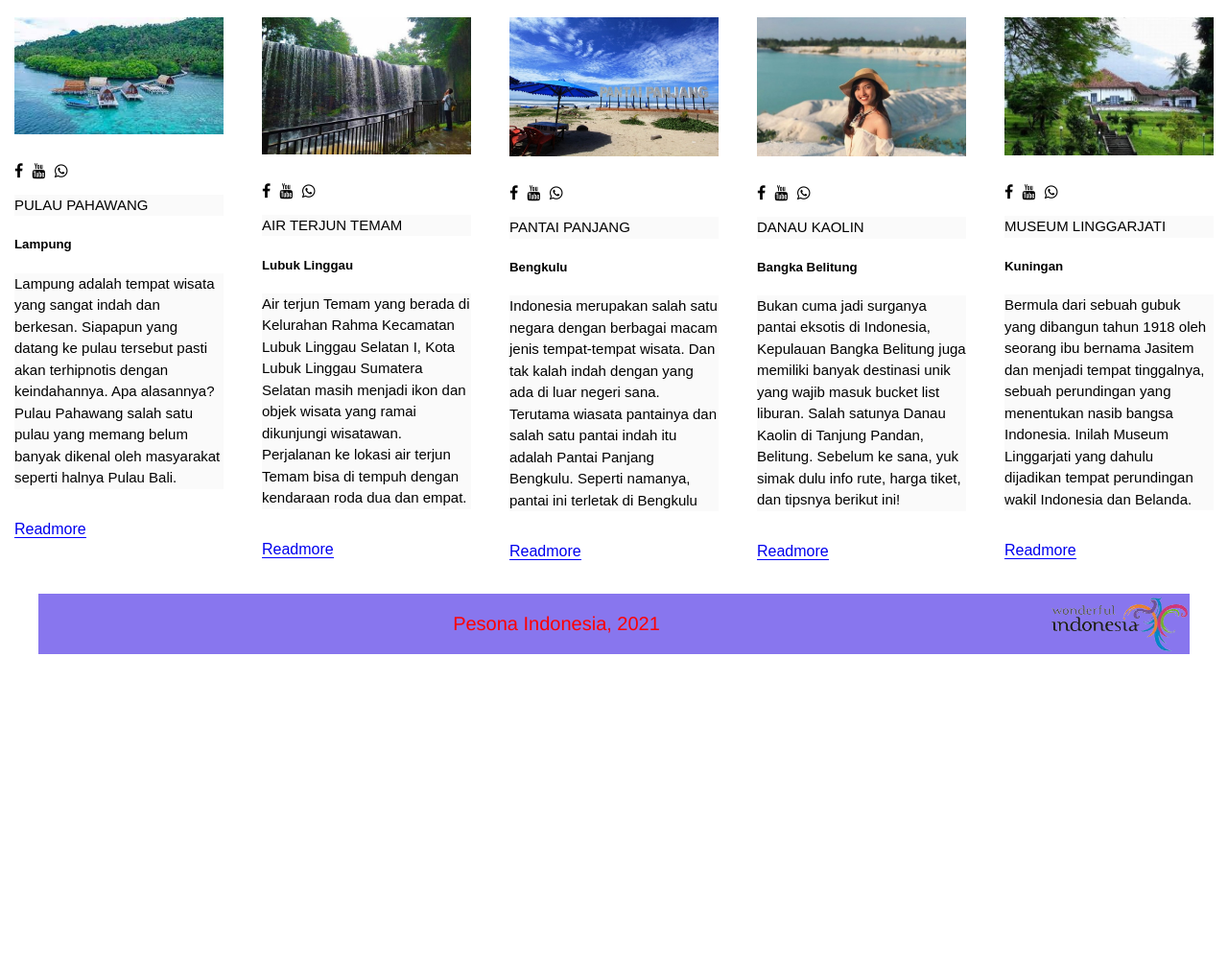
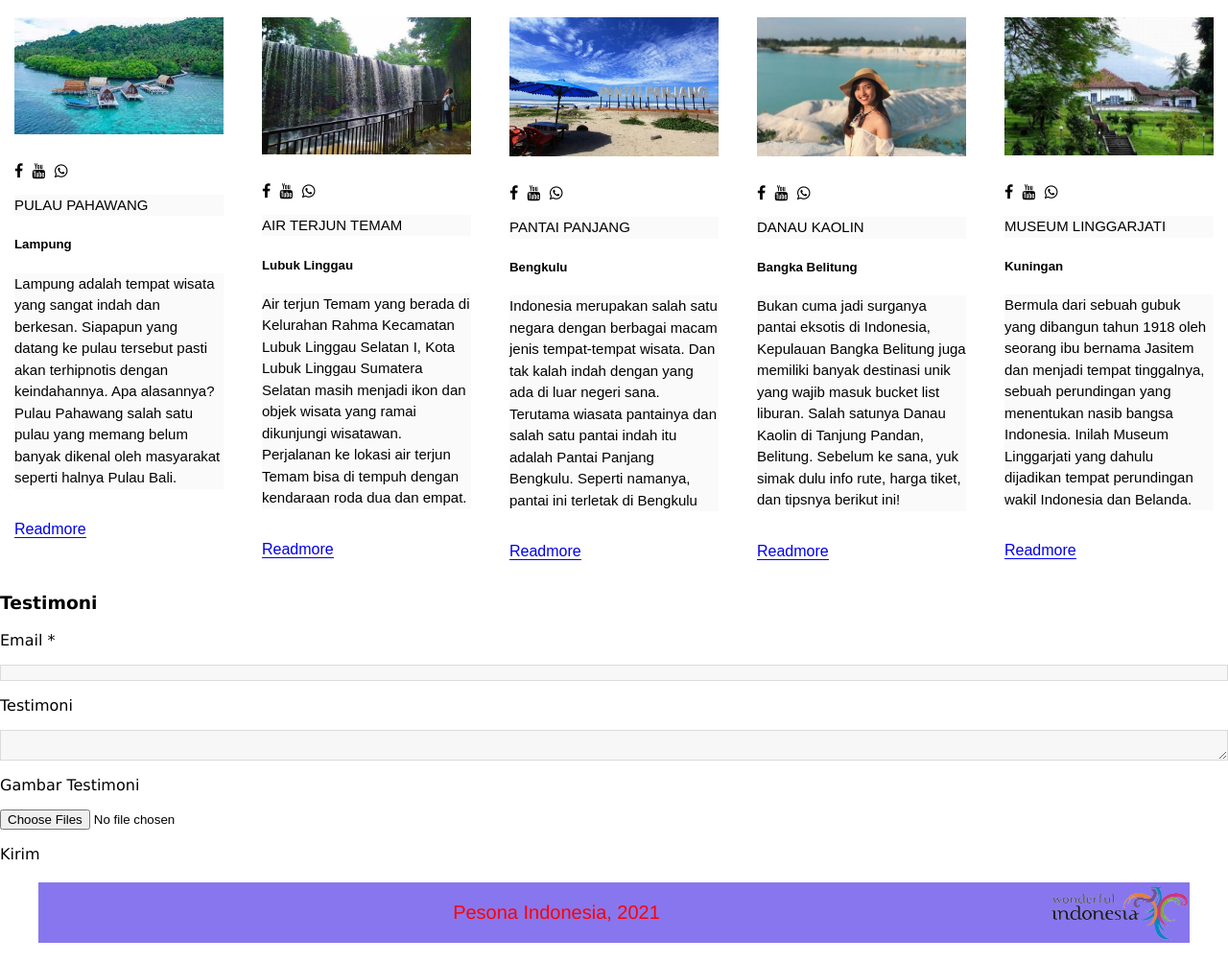
Before and after one commit to hadeID/H-14, a plain HTML site: page index.html in a window 1280 px wide. Shown: the part 1899-2902 px from the top of the page at 96% size. Before the commit the page ends 2601 px from the top, so only its background shows below. Drawn offline with Linux system fonts and the light colour scheme.

Commit message:
Update index.html

```diff
--- a/index.html
+++ b/index.html
@@ -198,7 +198,18 @@
             </div>
         </div>
     </div>
-
+	<!-- Bagian Isi Ketiga -->
+    <div class="testimoni-form">
+      <h3 class="section-title">Testimoni</h3>
+      <p>Email *</p>
+      <input type="text" required />
+      <p>Testimoni</p>
+      <textarea></textarea>
+      <p>Gambar Testimoni</p>
+      <input type="file" multiple />
+      <p></p>
+      <span class="btn kirim">Kirim</span>
+    </div>
 
     <!-- Bagian Footer -->
     <footer>
```
